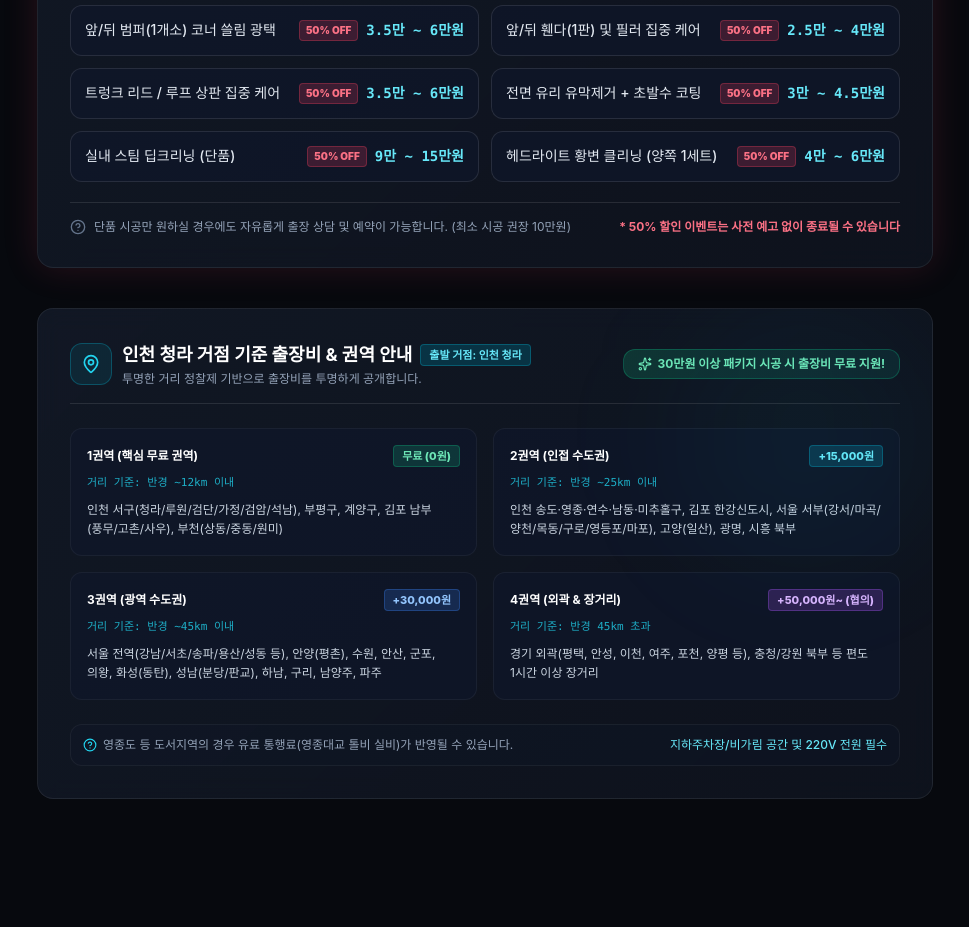
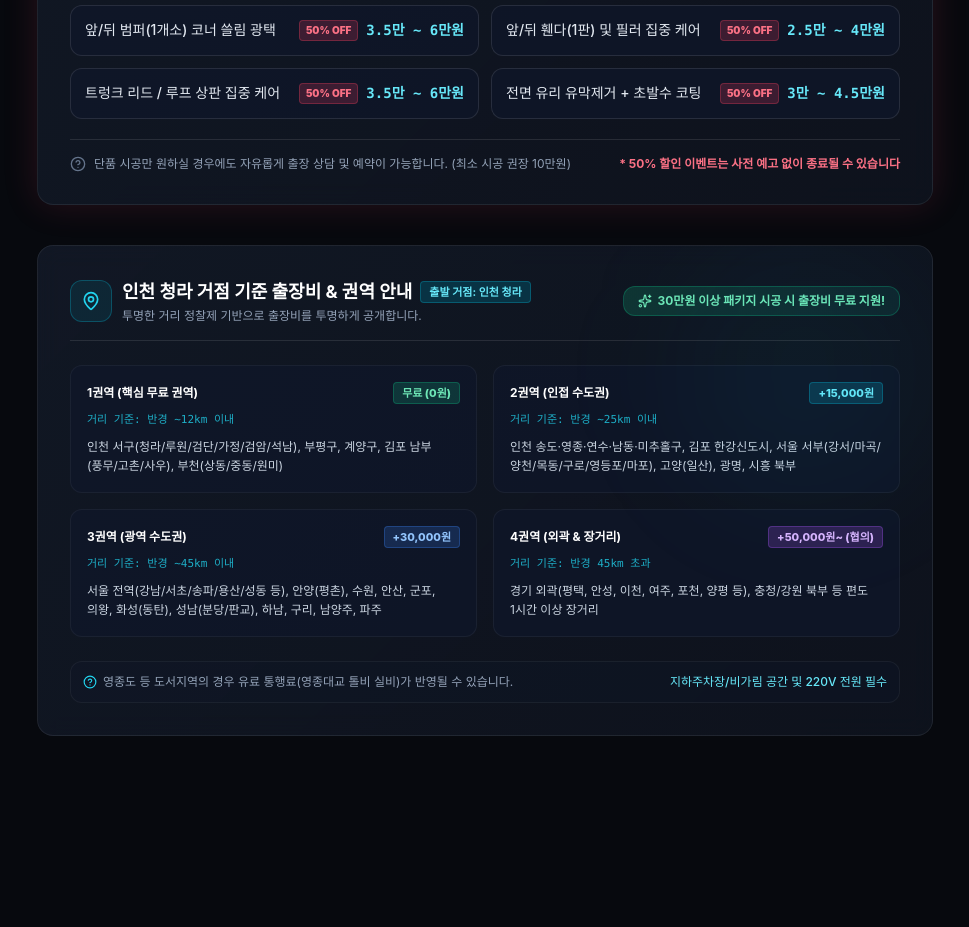
Before and after one commit to ankijung88-cloud/lumenDetail, a React (Vite) app: page / in a window 1280 px wide. Shown: the part 5780-6707 px from the top of the page, without its empty margins (155-1124 px from the left). Built offline with nearby package versions, Linux system fonts and the light colour scheme; a web font is replaced by a local one.

Commit message:
fix: remove 실내 스팀 and 헤드라이트 items from single services table

```diff
--- a/src/data/servicesData.js
+++ b/src/data/servicesData.js
@@ -267,9 +267,7 @@ export const PRICING_DATA = {
     { name: '앞/뒤 범퍼(1개소) 코너 쓸림 광택', originalPrice: '7만 ~ 12만원', priceRange: '3.5만 ~ 6만원', discount: '50% OFF' },
     { name: '앞/뒤 휀다(1판) 및 필러 집중 케어', originalPrice: '5만 ~ 8만원', priceRange: '2.5만 ~ 4만원', discount: '50% OFF' },
     { name: '트렁크 리드 / 루프 상판 집중 케어', originalPrice: '7만 ~ 12만원', priceRange: '3.5만 ~ 6만원', discount: '50% OFF' },
-    { name: '전면 유리 유막제거 + 초발수 코팅', originalPrice: '6만 ~ 9만원', priceRange: '3만 ~ 4.5만원', discount: '50% OFF' },
-    { name: '실내 스팀 딥크리닝 (단품)', originalPrice: '18만 ~ 30만원', priceRange: '9만 ~ 15만원', discount: '50% OFF' },
-    { name: '헤드라이트 황변 클리닝 (양쪽 1세트)', originalPrice: '8만 ~ 12만원', priceRange: '4만 ~ 6만원', discount: '50% OFF' }
+    { name: '전면 유리 유막제거 + 초발수 코팅', originalPrice: '6만 ~ 9만원', priceRange: '3만 ~ 4.5만원', discount: '50% OFF' }
   ],
   travelZones: {
     hub: '인천 청라국제도시',
```
